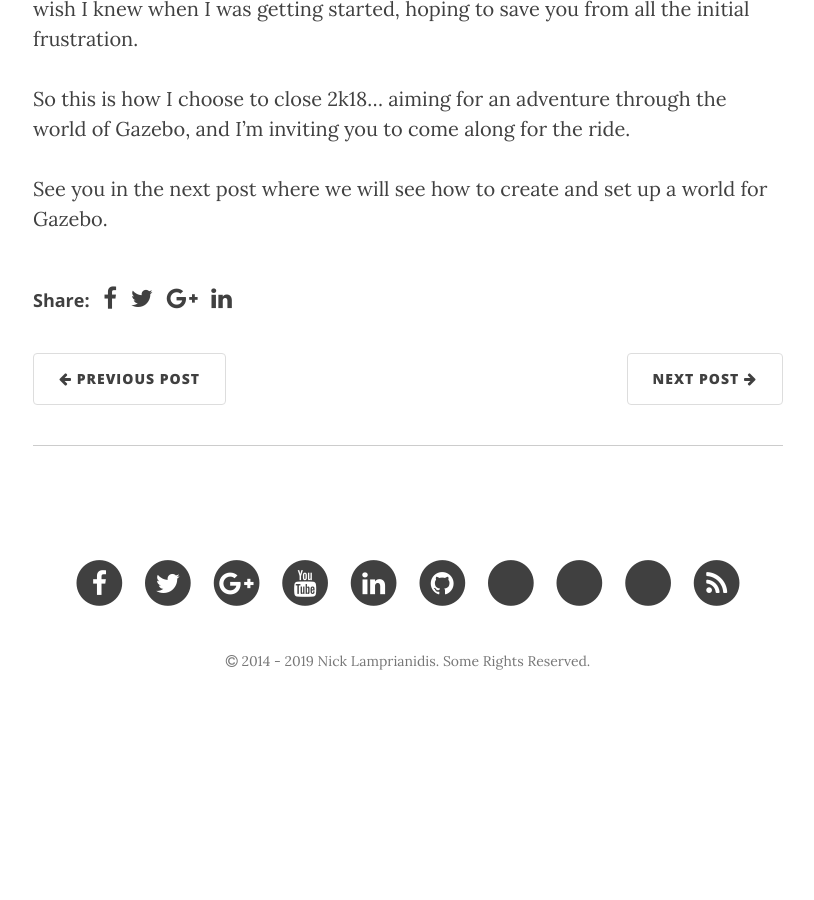
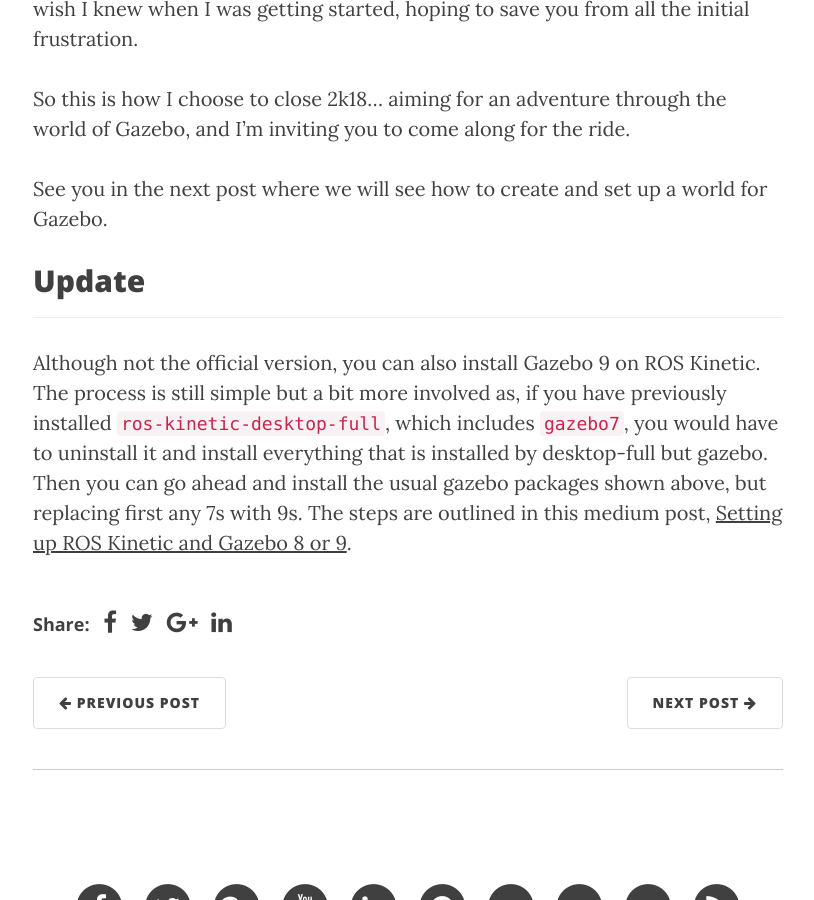
Before and after one commit to pAIgn10/paign10.github.io, a Jekyll site: the page built from _posts/2018-12-28-gazebo-simulation.md, in a window 1280 px wide and 900 px high, scrolled down 4483 px. Shown: the whole window, without its empty margins (232-1046 px from the left). Built offline with Jekyll 4.4.1, drawn with Linux system fonts in a browser that asks for light colours; nearby versions of some CDN libraries; comment, search, counter and statistics services are not loaded; before the commit the page ends 5219 px from its top, so only the background shows below that.

Commit message:
Add gazebo simulation update

```diff
--- a/_posts/2018-12-28-gazebo-simulation.md
+++ b/_posts/2018-12-28-gazebo-simulation.md
@@ -68,3 +68,8 @@ There is a ton of information and [tutorials](http://gazebosim.org/tutorials) on
 So this is how I choose to close 2k18... aiming for an adventure through the world of Gazebo, and I'm inviting you to come along for the ride.
 
 See you in the next post where we will see how to create and set up a world for Gazebo.
+
+## Update
+---
+
+Although not the official version, you can also install Gazebo 9 on ROS Kinetic. The process is still simple but a bit more involved as, if you have previously installed `ros-kinetic-desktop-full`, which includes `gazebo7`, you would have to uninstall it and install everything that is installed by desktop-full but gazebo. Then you can go ahead and install the usual gazebo packages shown above, but replacing first any 7s with 9s. The steps are outlined in this medium post, [Setting up ROS Kinetic and Gazebo 8 or 9](https://medium.com/@abhiksingla10/setting-up-ros-kinetic-and-gazebo-8-or-9-70f2231af21a).
```
